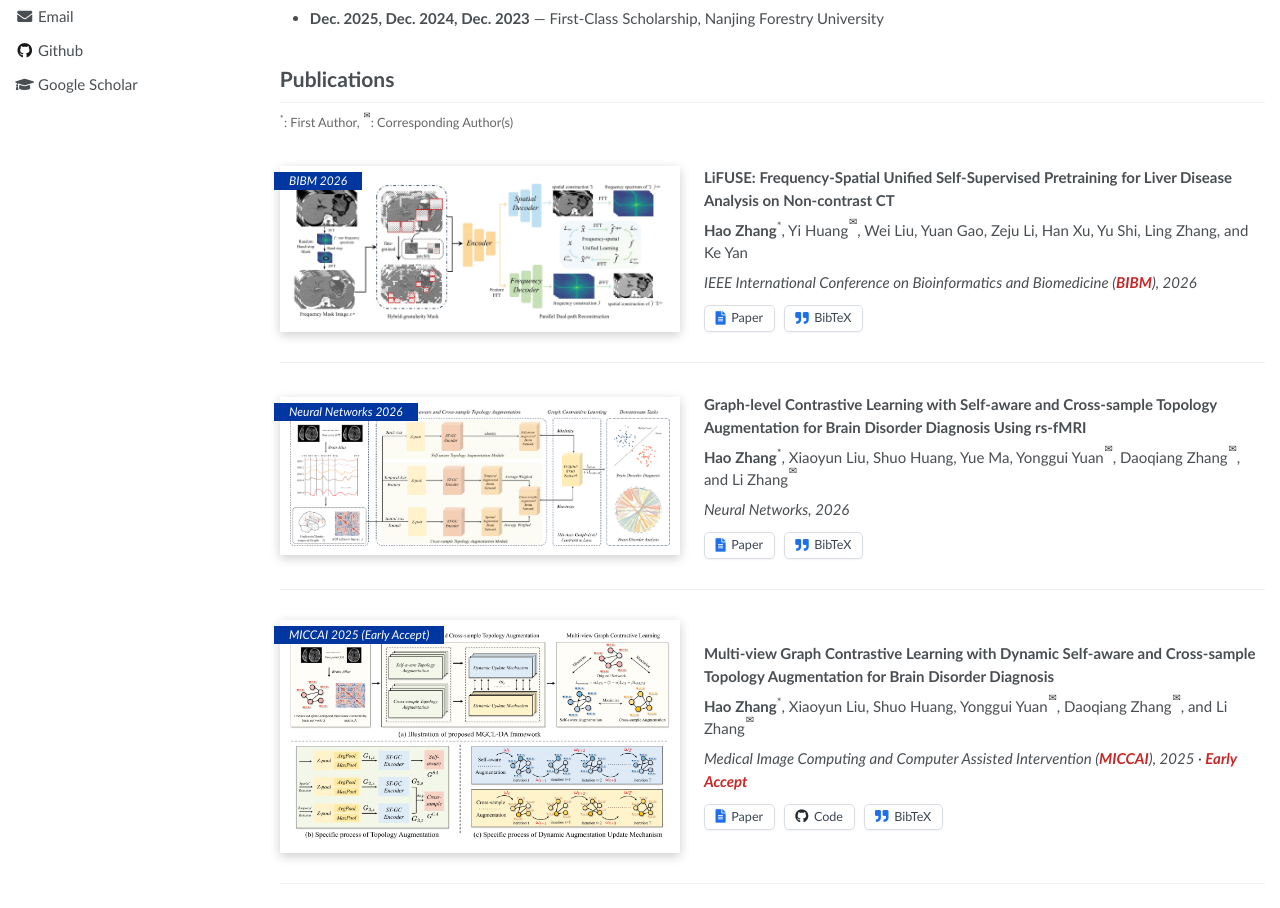
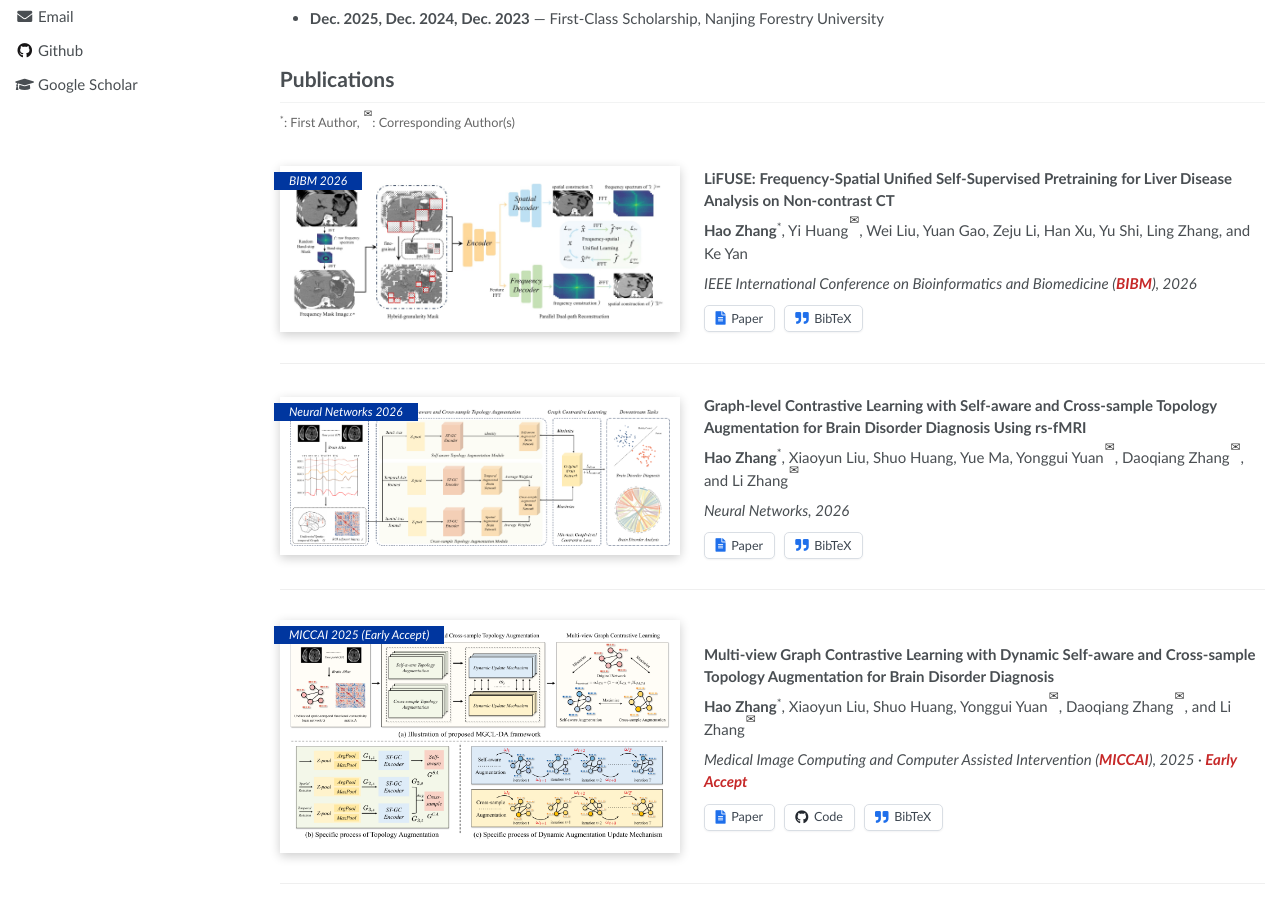
Before and after one commit to goodcodingagoodboy/goodcodingagoodboy.github.io, a Jekyll site: the page built from _pages/about.md, in a window 1280 px wide and 1400 px high, scrolled down 805 px. Shown: the part 380-1288 px from the top of the window. Built offline with Jekyll 4.4.1, drawn with Linux system fonts in a browser that asks for light colours.

Commit message:
Set corresponding author envelope to 0.80em

```diff
--- a/assets/css/main.scss
+++ b/assets/css/main.scss
@@ -485,7 +485,7 @@ a:active {
     margin-left: .08em;
     color: #333;
     font-family: inherit;
-    font-size: .66em;
+    font-size: .80em;
     font-style: normal;
     font-weight: 400;
     line-height: 1;
```
